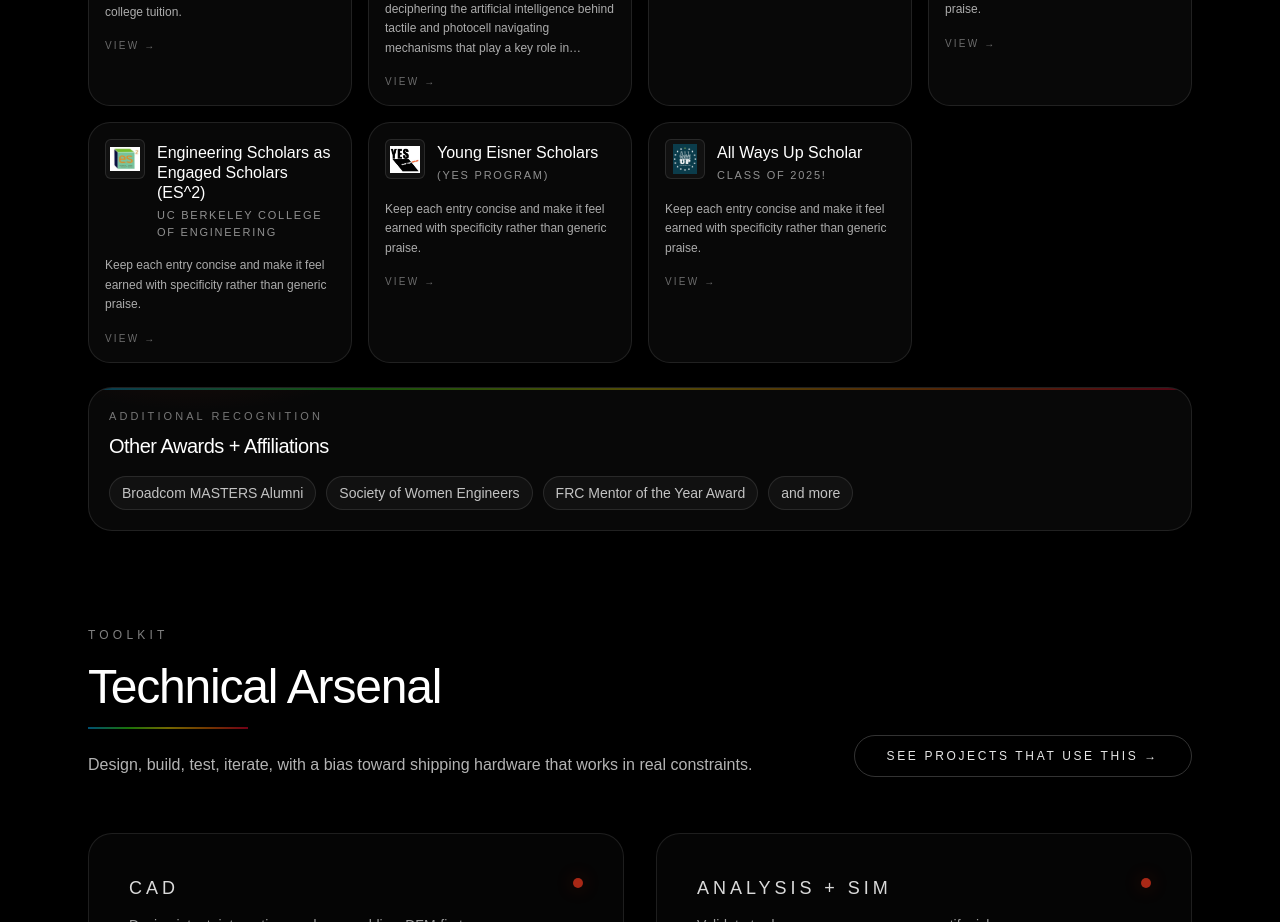
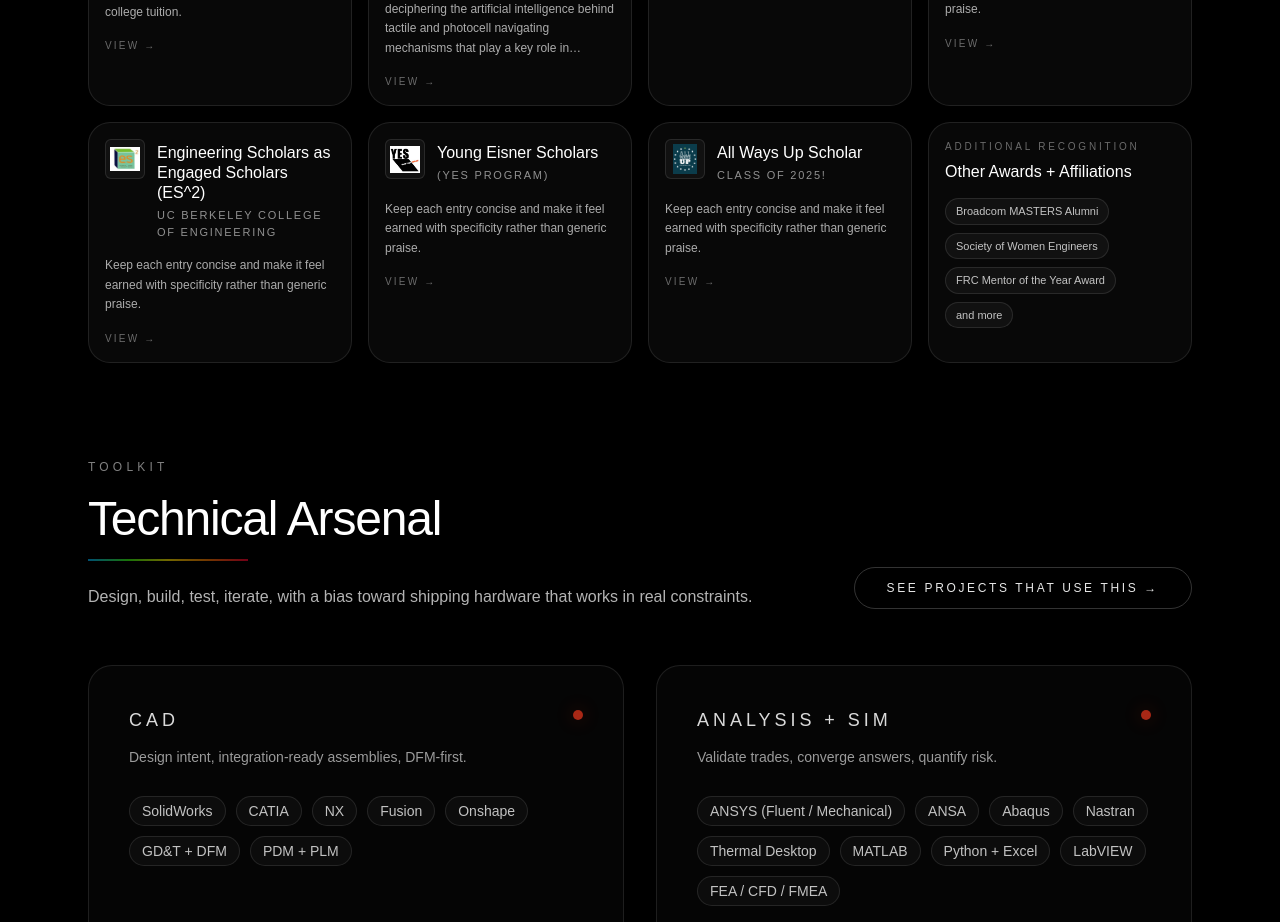
Before and after one commit to sophyamirza/sophya-portfolio, a Next.js app: page /toolkit in a window 1280 px wide. Shown: the part 1260-2182 px from the top of the page. Built offline with nearby package versions, Linux system fonts and the light colour scheme; a web font is replaced by a local one.

Commit message:
update the cads

```diff
--- a/app/toolkit/page.tsx
+++ b/app/toolkit/page.tsx
@@ -307,7 +307,6 @@ export default function ToolkitPage() {
 
   return (
     <main className="min-h-screen bg-black text-white">
-      {/* Cursor-follow preview */}
       <div className="pointer-events-none fixed inset-0 z-[60]">
         <motion.div
           initial={false}
@@ -343,7 +342,6 @@ export default function ToolkitPage() {
       </div>
 
       <div className="mx-auto max-w-6xl px-6 pb-28 pt-20 md:pt-24">
-        {/* EXPERIENCE FIRST */}
         <section>
           <div className="flex flex-col gap-6 md:flex-row md:items-end md:justify-between">
             <div>
@@ -403,7 +401,6 @@ export default function ToolkitPage() {
           </div>
         </section>
 
-        {/* AWARDS SECOND */}
         <section className="mt-24">
           <div className="text-xs tracking-[0.35em] text-white/50">
             RECOGNITION
@@ -472,30 +469,28 @@ export default function ToolkitPage() {
                 </div>
               </Link>
             ))}
+
+            <div className="group block">
+              <div className="relative h-full overflow-hidden rounded-[22px] border border-white/10 bg-white/[0.03] p-4 transition-all duration-300 hover:border-white/20 hover:bg-white/[0.05] hover:shadow-[0_0_24px_rgba(255,255,255,0.05)]">
+                <div className="pointer-events-none absolute inset-0 opacity-0 transition-opacity duration-300 group-hover:opacity-100">
+                  <div className="absolute -inset-20 bg-[radial-gradient(300px_120px_at_20%_10%,rgba(255,59,31,0.14),transparent_60%)]" />
+                  <div className="absolute inset-x-0 top-0 h-[2px] bg-[linear-gradient(90deg,#00b3ff,#39ff14,#ffe600,#ff7a00,#ff0033)] opacity-35" />
                 </div>
 
-          {/* OTHER AWARDS BOX */}
-          <div className="mt-6">
-            <div className="relative overflow-hidden rounded-[24px] border border-white/10 bg-white/[0.03] p-5">
-              <div className="pointer-events-none absolute inset-0 opacity-100">
-                <div className="absolute -inset-20 bg-[radial-gradient(320px_120px_at_15%_10%,rgba(255,59,31,0.10),transparent_60%)]" />
-                <div className="absolute inset-x-0 top-0 h-[2px] bg-[linear-gradient(90deg,#00b3ff,#39ff14,#ffe600,#ff7a00,#ff0033)] opacity-30" />
-              </div>
-
-              <div className="relative">
-                <div className="text-[11px] uppercase tracking-[0.28em] text-white/45">
+                <div className="relative flex h-full flex-col">
+                  <div className="text-[10px] uppercase tracking-[0.28em] text-white/40">
                     Additional Recognition
                   </div>
 
-                <h3 className="mt-2 text-xl tracking-tight text-white">
+                  <h3 className="mt-2 text-base leading-tight text-white">
                     Other Awards + Affiliations
                   </h3>
 
-                <div className="mt-4 flex flex-wrap gap-2.5">
+                  <div className="mt-4 flex flex-wrap gap-2">
                     {otherAwards.map((award) => (
                       <span
                         key={award}
-                      className="inline-flex items-center rounded-full border border-white/10 bg-white/[0.04] px-3 py-1.5 text-sm text-white/75"
+                        className="inline-flex items-center rounded-full border border-white/10 bg-white/[0.04] px-2.5 py-1 text-[11px] text-white/75"
                       >
                         {award}
                       </span>
@@ -504,9 +499,9 @@ export default function ToolkitPage() {
                 </div>
               </div>
             </div>
+          </div>
         </section>
 
-        {/* TECHNICAL ARSENAL THIRD */}
         <section className="mt-24">
           <div className="text-xs tracking-[0.35em] text-white/50">TOOLKIT</div>
 
@@ -598,7 +593,6 @@ export default function ToolkitPage() {
         </div>
       </div>
 
-      {/* EXPERIENCE MODAL */}
       {active && (
         <div
           className="fixed inset-0 z-50 flex items-center justify-center bg-black/72 px-6 backdrop-blur-md"
```
Lines whose indentation alone changed are shown as unchanged.
